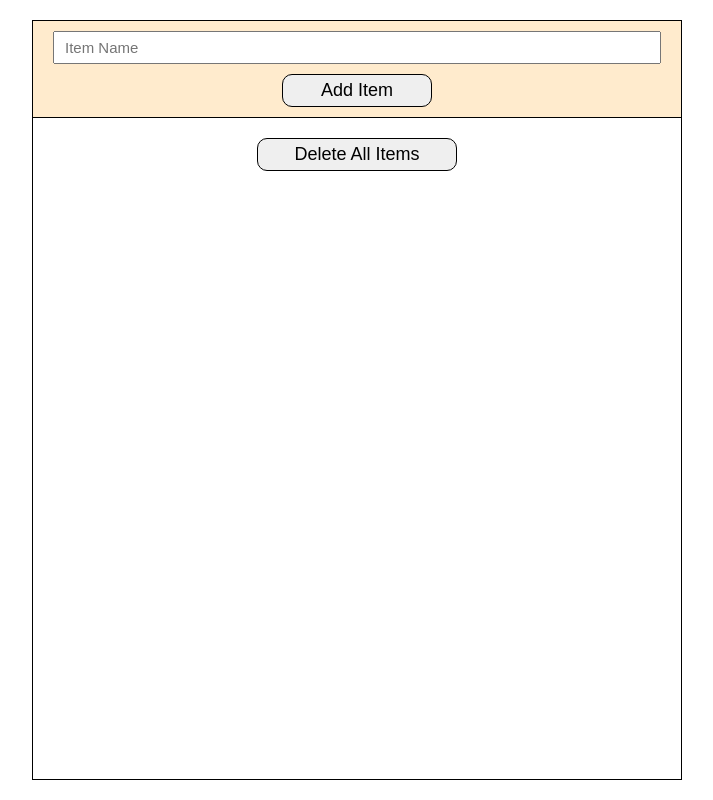
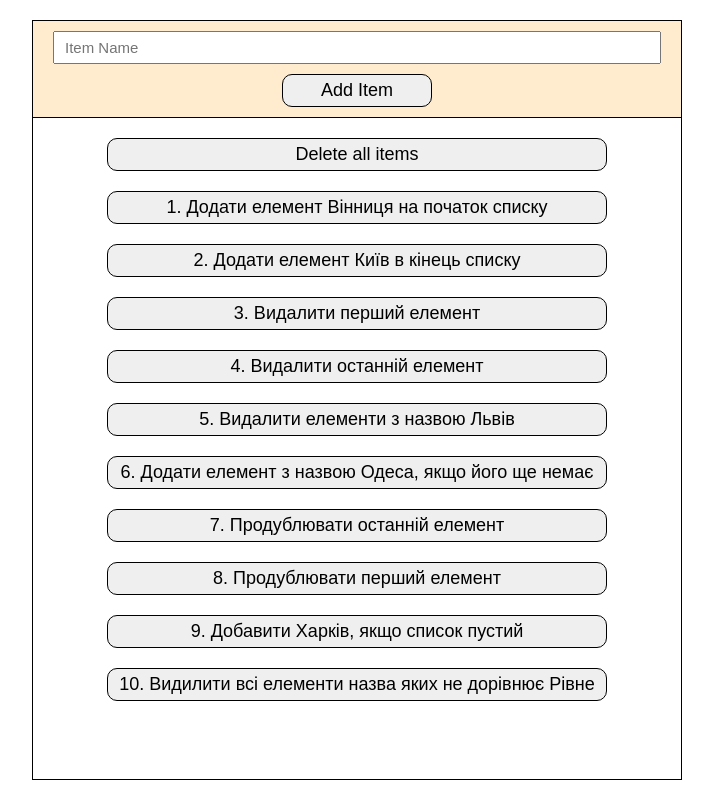
Before and after one commit to VitaliiMelnychukDev/jsCourse, a website: page projects/6_to_do_list/index.html in a window 1280 px wide. Shown: the whole page, without its empty margins (283-996 px from the left). Drawn offline with Linux system fonts and the light colour scheme.

Commit message:
Added task

```diff
--- a/projects/6_to_do_list/index.html
+++ b/projects/6_to_do_list/index.html
@@ -17,7 +17,57 @@
       </form>
       <div class="listItems"></div>
       <div class="buttonsContainer">
-        <button class="deleteAllItems greyButton">Delete All Items</button>
+        <button class="deleteAllItems greyButton">Delete all items</button>
+      </div>
+      <div class="buttonsContainer">
+        <button class="deleteAllItems greyButton">
+          1. Додати елемент Вінниця на початок списку
+        </button>
+      </div>
+      <div class="buttonsContainer">
+        <button class="deleteAllItems greyButton">
+          2. Додати елемент Київ в кінець списку
+        </button>
+      </div>
+      <div class="buttonsContainer">
+        <button class="deleteAllItems greyButton">
+          3. Видалити перший елемент
+        </button>
+      </div>
+      <div class="buttonsContainer">
+        <button class="deleteAllItems greyButton">
+          4. Видалити останній елемент
+        </button>
+      </div>
+      <div class="buttonsContainer">
+        <button class="deleteAllItems greyButton">
+          5. Видалити елементи з назвою Львів
+        </button>
+      </div>
+      <div class="buttonsContainer">
+        <button class="deleteAllItems greyButton">
+          6. Додати елемент з назвою Одеса, якщо його ще немає
+        </button>
+      </div>
+      <div class="buttonsContainer">
+        <button class="deleteAllItems greyButton">
+          7. Продублювати останній елемент
+        </button>
+      </div>
+      <div class="buttonsContainer">
+        <button class="deleteAllItems greyButton">
+          8. Продублювати перший елемент
+        </button>
+      </div>
+      <div class="buttonsContainer">
+        <button class="deleteAllItems greyButton">
+          9. Добавити Харків, якщо список пустий
+        </button>
+      </div>
+      <div class="buttonsContainer">
+        <button class="deleteAllItems greyButton">
+          10. Видилити всі елементи назва яких не дорівнює Рівне
+        </button>
       </div>
     </div>
   </body>
--- a/projects/6_to_do_list/styles.css
+++ b/projects/6_to_do_list/styles.css
@@ -82,5 +82,5 @@ body {
 }
 
 .deleteAllItems {
-  width: 200px;
+  width: 500px;
 }
```
